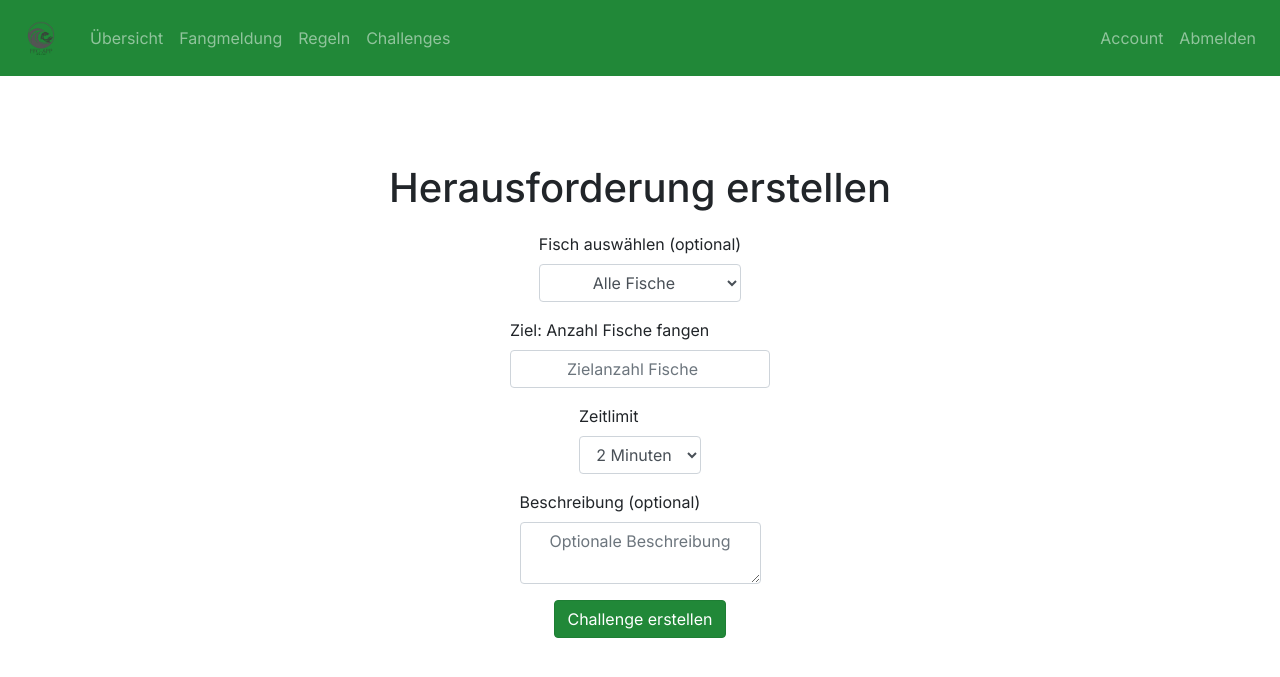
After one commit to mabathke/ffc-app-v2, a Flask app: page /create_challenge in a window 1280 px wide. The commit adds this page. Shown: the top 677 px of the page. Run offline with Flask 3, Linux system fonts and the light colour scheme; the visitor is signed in with stand-in values (Sample User, id 1); data that the repository does not hold is empty; some libraries are stand-ins or nearby versions.

Commit message:
Added first challenge approach with simple logic

```diff
--- a/app/forms.py
+++ b/app/forms.py
@@ -1,7 +1,8 @@
 # app/forms.py
 
 from flask_wtf import FlaskForm
-from wtforms import StringField, SelectField, FloatField, PasswordField, SubmitField, BooleanField, IntegerField
+from wtforms import (StringField, SelectField, FloatField, PasswordField, SubmitField,
+                        BooleanField, IntegerField, TextAreaField)
 from wtforms.validators import DataRequired, Length, Email, EqualTo, ValidationError, NumberRange
 from app.models import User, Fish, Invitation
 
@@ -81,6 +82,18 @@ class EditFishForm(FlaskForm):
     worth = FloatField('Worth', validators=[DataRequired()])
     submit = SubmitField('Update Fish')
 
+class CreateChallengeForm(FlaskForm):
+    # Optional fish selection. "0" means all fish.
+    fish = SelectField('Fisch auswählen (optional)', validators=[DataRequired()])
+    goal = IntegerField('Ziel: Anzahl Fische fangen', validators=[DataRequired()])
+    time_limit = SelectField('Zeitlimit', choices=[
+        ('2 minute', '2 Minuten'),  # Testing option
+        ('1 day', '1 Tag'),
+        ('1 week', '1 Woche'),
+        ('1 month', '1 Monat')
+    ], validators=[DataRequired()])
+    description = TextAreaField('Beschreibung (optional)')
+    submit = SubmitField('Challenge erstellen')
 
 class GenerateInviteForm(FlaskForm):
     email = StringField('E-Mail', validators=[DataRequired(), Email()])
--- a/app/routes.py
+++ b/app/routes.py
@@ -2,12 +2,13 @@
 
 from functools import wraps
 from flask import Blueprint, render_template, url_for, flash, redirect, request, abort
-from app.forms import RegistrationForm, LoginForm, AddFishForm, DeleteFishForm, FangmeldungForm, EditFishForm, GenerateInviteForm
-from app.models import User, Fish, Catch, Invitation
+from app.forms import (RegistrationForm, LoginForm, AddFishForm, DeleteFishForm,
+                       FangmeldungForm, EditFishForm, GenerateInviteForm, CreateChallengeForm)
+from app.models import ChallengeParticipation, User, Fish, Catch, Invitation, Challenge, Catch
 from app import db, bcrypt, limiter
 from flask_login import login_user, current_user, logout_user, login_required
 from sqlalchemy import func
-from datetime import datetime
+from datetime import datetime, timedelta
 
 main = Blueprint('main', __name__)
 
@@ -65,6 +66,7 @@ def login():
         user = User.query.filter_by(email=form.email.data).first()
         if user and bcrypt.check_password_hash(user.password, form.password.data):
             login_user(user, remember=form.remember.data)
+            process_expired_challenges()
             next_page = request.args.get('next')
             flash('Du wurdest erfolgreich eingeloggt!', 'success')
             return redirect(next_page) if next_page else redirect(url_for('main.home'))
@@ -80,7 +82,11 @@ def logout():
 @main.route("/account")
 @login_required
 def account():
-    return render_template('account.html', title='Konto')
+    my_catches = Catch.query.filter_by(user_id=current_user.id).order_by(Catch.timestamp.desc()).all()
+    my_challenges = ChallengeParticipation.query.filter_by(user_id=current_user.id).all()
+    now = datetime.utcnow()
+    return render_template("account.html", title="Konto", my_catches=my_catches, my_challenges=my_challenges, now=now)
+
 
 # Decorator to restrict routes to admin users
 def admin_required(f):
@@ -266,3 +272,133 @@ def delete_catch(catch_id):
     db.session.commit()
     flash('Dein Fang wurde erfolgreich gelöscht.', 'success')
     return redirect(url_for('main.fangmeldung'))
+
+@main.route("/challenges")
+@login_required
+def challenges():
+    # Process expired challenges if necessary
+    process_expired_challenges()
+
+    now = datetime.utcnow()
+    current_challenges = Challenge.query.filter(Challenge.expiration_time > now).all()
+    expired_challenges = Challenge.query.filter(Challenge.expiration_time <= now).all()
+    my_participations = ChallengeParticipation.query.filter_by(user_id=current_user.id).all()
+
+    return render_template('challenges.html', title="Herausforderungen",
+                           current_challenges=current_challenges,
+                           expired_challenges=expired_challenges,
+                           my_participations=my_participations,
+                           now=now)
+
+
+@main.route("/create_challenge", methods=['GET', 'POST'])
+@login_required
+def create_challenge():
+    form = CreateChallengeForm()
+    # Populate fish choices: "0" means all fish, then each fish is selectable
+    fishes = Fish.query.all()
+    form.fish.choices = [("0", "Alle Fische")] + [(str(fish.id), fish.name) for fish in fishes]
+
+    if form.validate_on_submit():
+        # Determine the expiration based on the time_limit field.
+        if form.time_limit.data == "2 minute":
+            expiration = datetime.utcnow() + timedelta(minutes=2)
+        elif form.time_limit.data == "1 day":
+            expiration = datetime.utcnow() + timedelta(days=1)
+        elif form.time_limit.data == "1 week":
+            expiration = datetime.utcnow() + timedelta(weeks=1)
+        elif form.time_limit.data == "1 month":
+            expiration = datetime.utcnow() + timedelta(days=30)
+        else:
+            expiration = datetime.utcnow() + timedelta(weeks=1)  # default
+
+        # If "0" is selected, set fish_id to None.
+        fish_id = None
+        if form.fish.data != "0":
+            fish_id = int(form.fish.data)
+
+        # Create the challenge using the correct field (user_id)
+        challenge = Challenge(
+            user_id=current_user.id,
+            fish_id=fish_id,
+            goal=form.goal.data,
+            expiration_time=expiration,
+            description=form.description.data
+        )
+        db.session.add(challenge)
+        db.session.commit()
+
+        flash("Herausforderung wurde erfolgreich erstellt.", "success")
+        return redirect(url_for("main.challenges"))
+
+    return render_template("create_challenge.html", title="Challenge erstellen", form=form)
+
+@main.route("/join_challenge/<int:challenge_id>")
+@login_required
+def join_challenge(challenge_id):
+    # Retrieve the challenge or return 404 if not found
+    challenge = Challenge.query.get_or_404(challenge_id)
+
+    # Check if the current user already joined this challenge
+    participation = ChallengeParticipation.query.filter_by(
+        challenge_id=challenge_id, user_id=current_user.id
+    ).first()
+
+    if participation:
+        flash("Du bist bereits dieser Challenge beigetreten.", "info")
+    else:
+        # Create a new participation record for the current user
+        new_participation = ChallengeParticipation(
+            challenge_id=challenge_id,
+            user_id=current_user.id
+        )
+        db.session.add(new_participation)
+        db.session.commit()
+        flash("Du bist der Challenge beigetreten!", "success")
+
+    return redirect(url_for("main.challenges"))
+
+
+
+def process_expired_challenges():
+    """
+    Process all expired challenges.
+    For each participation:
+      - Count the number of catches by the participant between challenge.start_time and challenge.expiration_time.
+      - If the catch count meets or exceeds the challenge goal, award full points.
+        • If the challenge targets a specific fish: full points = catch_count * fish.worth
+        • If the challenge is open to all fish: full points = catch_count * 25
+      - Otherwise, award a penalty of negative half of the full points.
+    """
+    now = datetime.utcnow()
+    # Get all challenges that have expired (you could also add a flag to avoid reprocessing)
+    expired_challenges = Challenge.query.filter(Challenge.expiration_time <= now).all()
+
+    for challenge in expired_challenges:
+        for participation in challenge.participations:
+            catch_query = Catch.query.filter(
+                Catch.user_id == participation.user_id,
+                Catch.timestamp >= challenge.start_time,
+                Catch.timestamp <= challenge.expiration_time
+            )
+            if challenge.fish_id:
+                catch_query = catch_query.filter(Catch.fish_id == challenge.fish_id)
+            catch_count = catch_query.count()
+
+            if challenge.fish_id:
+                # Use the fish's worth attribute
+                full_points = catch_count * challenge.fish.worth
+            else:
+                # Use fixed multiplier 25 for any fish
+                full_points = catch_count * 25
+
+            if catch_count >= challenge.goal:
+                participation.awarded_points = full_points
+                participation.success = True
+            else:
+                participation.awarded_points = - (full_points / 2)
+                participation.success = False
+
+            # Mark this participation as processed (if needed, you might add an extra flag)
+            db.session.add(participation)
+        db.session.commit()
--- a/app/templates/base.html
+++ b/app/templates/base.html
@@ -64,6 +64,9 @@
             <li class="nav-item">
               <a class="nav-link" href="{{ url_for('main.rules') }}">Regeln</a>
             </li>
+            <li class="nav-item">
+              <a class="nav-link" href="{{ url_for('main.challenges') }}">Challenges</a>
+            </li>
             {% if current_user.is_admin %}
               <li class="nav-item">
                 <a class="nav-link" href="{{ url_for('main.manage_fish') }}">Fische verwalten</a>
@@ -71,6 +74,7 @@
               <li class="nav-item">
                 <a class="nav-link" href="{{ url_for('main.manage_invitations') }}">Angler Einladen</a>
               </li>
+
             {% endif %}
           {% endif %}
         </ul>
--- /dev/null
+++ b/app/templates/create_challenge.html
@@ -0,0 +1,47 @@
+<!-- app/templates/create_challenge.html -->
+
+{% extends "base.html" %}
+{% block content %}
+<div class="container mt-4">
+  <h1 class="text-center">Herausforderung erstellen</h1>
+  <form method="POST">
+    {{ form.hidden_tag() }}
+
+    <div class="form-group mb-3">
+      {{ form.fish.label(class="form-label") }}
+      {{ form.fish(class="form-control") }}
+      {% for error in form.fish.errors %}
+        <span class="text-danger">{{ error }}</span>
+      {% endfor %}
+    </div>
+
+    <div class="form-group mb-3">
+      {{ form.goal.label(class="form-label") }}
+      {{ form.goal(class="form-control", placeholder="Zielanzahl Fische") }}
+      {% for error in form.goal.errors %}
+        <span class="text-danger">{{ error }}</span>
+      {% endfor %}
+    </div>
+
+    <div class="form-group mb-3">
+      {{ form.time_limit.label(class="form-label") }}
+      {{ form.time_limit(class="form-control") }}
+      {% for error in form.time_limit.errors %}
+        <span class="text-danger">{{ error }}</span>
+      {% endfor %}
+    </div>
+
+    <div class="form-group mb-3">
+      {{ form.description.label(class="form-label") }}
+      {{ form.description(class="form-control", placeholder="Optionale Beschreibung") }}
+      {% for error in form.description.errors %}
+        <span class="text-danger">{{ error }}</span>
+      {% endfor %}
+    </div>
+
+    <div class="text-center">
+      {{ form.submit(class="btn btn-primary") }}
+    </div>
+  </form>
+</div>
+{% endblock %}
--- a/app/templates/manage_fish.html
+++ b/app/templates/manage_fish.html
@@ -12,6 +12,7 @@
           <th>Multiplikator</th>
           <th>Above Average Länge (cm)</th>
           <th>Monster Länge (cm)</th>
+          <th>Worth</th>
           <th>Aktionen</th>
         </tr>
       </thead>
@@ -22,6 +23,7 @@
             <td>{{ fish.multiplicator }}</td>
             <td>{{ fish.above_average }}</td>
             <td>{{ fish.monster }}</td>
+            <td>{{ fish.worth }}</td>
             <td>
               <a href="{{ url_for('main.edit_fish', fish_id=fish.id) }}" class="btn btn-primary btn-sm">Bearbeiten</a>
             </td>
```
Also changed, not shown: app/models.py (+29 -0 lines), app/templates/account.html (+80 -1 lines), app/templates/challenges.html (added, +160 -0 lines), app/templates/rules.html (+9 -16 lines).
